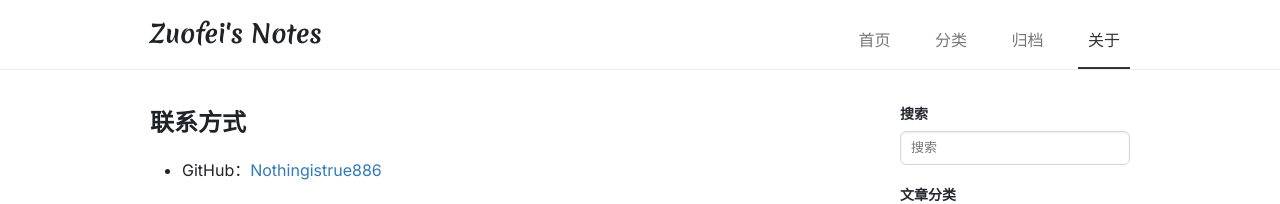
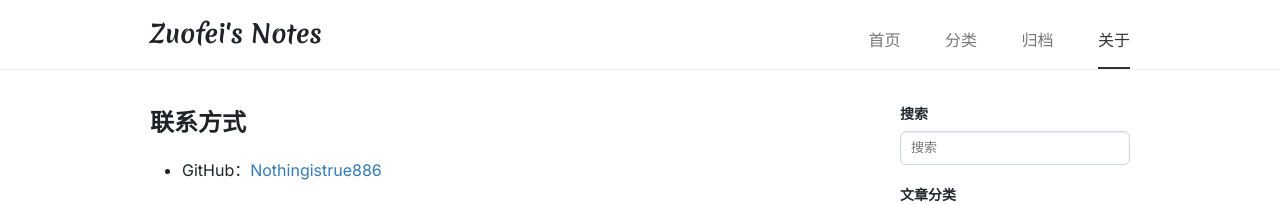
Before and after one commit to Nothingistrue886/Nothingistrue886.github.io, a Jekyll site: the page built from pages/about.md, in a window 1280 px wide. Shown: the top 204 px of the page. Built offline with Jekyll 4.4.1, drawn with Linux system fonts in a browser that asks for light colours.

Commit message:
fix: 修复关于页导航选中态覆盖右内边距导致的右对齐跳动
Co-authored-by: Cursor <cursoragent@cursor.com>

```diff
--- a/_includes/header.html
+++ b/_includes/header.html
@@ -15,7 +15,7 @@
     <link rel="stylesheet" href="{{ site.url }}/assets/css/sections/repo-list.css?v=9">
     <link rel="stylesheet" href="{{ site.url }}/assets/css/sections/mini-repo-list.css">
     <link rel="stylesheet" href="{{ site.url }}/assets/css/components/boxed-group.css">
-    <link rel="stylesheet" href="{{ site.url }}/assets/css/globals/common.css?v=10">
+    <link rel="stylesheet" href="{{ site.url }}/assets/css/globals/common.css?v=11">
     <link rel="stylesheet" href="{{ site.url }}/assets/css/globals/responsive.css?v=9">
     <link rel="stylesheet" href="{{ site.url }}/assets/css/posts/index.css?v=9">
     {% if page.layout == 'post' or page.layout == 'page' %}
--- a/assets/css/globals/common.css
+++ b/assets/css/globals/common.css
@@ -159,7 +159,9 @@ html {
 }
 
 .site-header-nav-item:last-child {
-    padding-right: 0
+    padding-left: 0;
+    padding-right: 0;
+    margin-left: calc(1.25rem + 10px)
 }
 
 .site-footer:after,.site-footer:before {
@@ -174,7 +176,7 @@ html {
 
 .site-header-nav-item.selected {
     color: #333;
-    padding: 6px 10px 13px;
+    padding-bottom: 13px;
     border-bottom: 2px solid #333
 }
 
```
